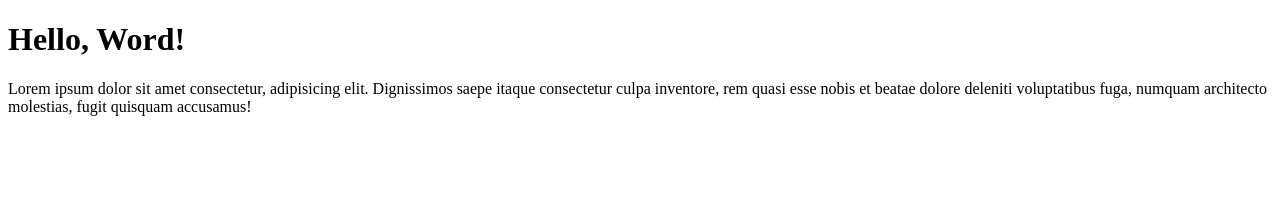
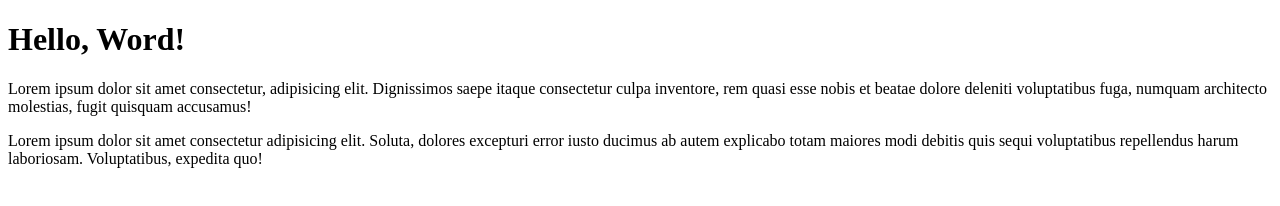
Before and after one commit to MatheusVinicius-pazz/HelloWord, a plain HTML site: page siteExemplo/index.html in a window 1280 px wide. Drawn offline with Linux system fonts and the light colour scheme.

Commit message:
Adicionei mais um paragráfo

```diff
--- a/siteExemplo/index.html
+++ b/siteExemplo/index.html
@@ -10,5 +10,6 @@
     <h1>Hello, Word!</h1>
 
     <p>Lorem ipsum dolor sit amet consectetur, adipisicing elit. Dignissimos saepe itaque consectetur culpa inventore, rem quasi esse nobis et beatae dolore deleniti voluptatibus fuga, numquam architecto molestias, fugit quisquam accusamus!</p>
+    <p>Lorem ipsum dolor sit amet consectetur adipisicing elit. Soluta, dolores excepturi error iusto ducimus ab autem explicabo totam maiores modi debitis quis sequi voluptatibus repellendus harum laboriosam. Voluptatibus, expedita quo!</p>
 </body>
 </html>
```
